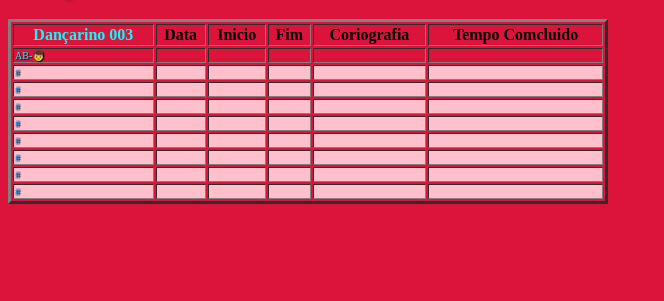
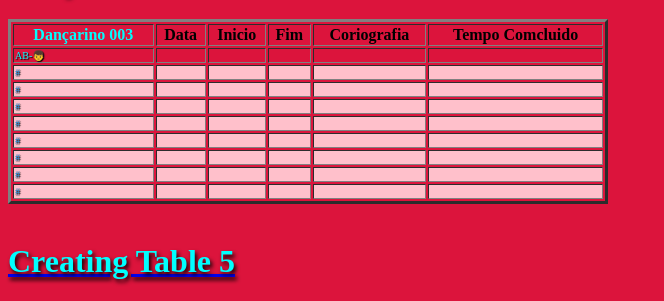
Before and after one commit to edskate/Cria--o-27-04--2024, a plain HTML site: page index04.html in a window 1280 px wide. Shown: the part 604-905 px from the top of the page, without its empty margins (0-664 px from the left). Before the commit the page ends 816 px from the top, so only its background shows below. Drawn offline with Linux system fonts and the light colour scheme.

Commit message:
uma nova modificação

```diff
--- a/index04.html
+++ b/index04.html
@@ -241,6 +241,8 @@
             <td bgcolor="pink" style="color: lawngreen;"></td>
         </tr>
     </table>
+    <br>
+<a href="index05.html"><h1>Creating Table 5</h1></a>
 
 </body>
 </html>
```
